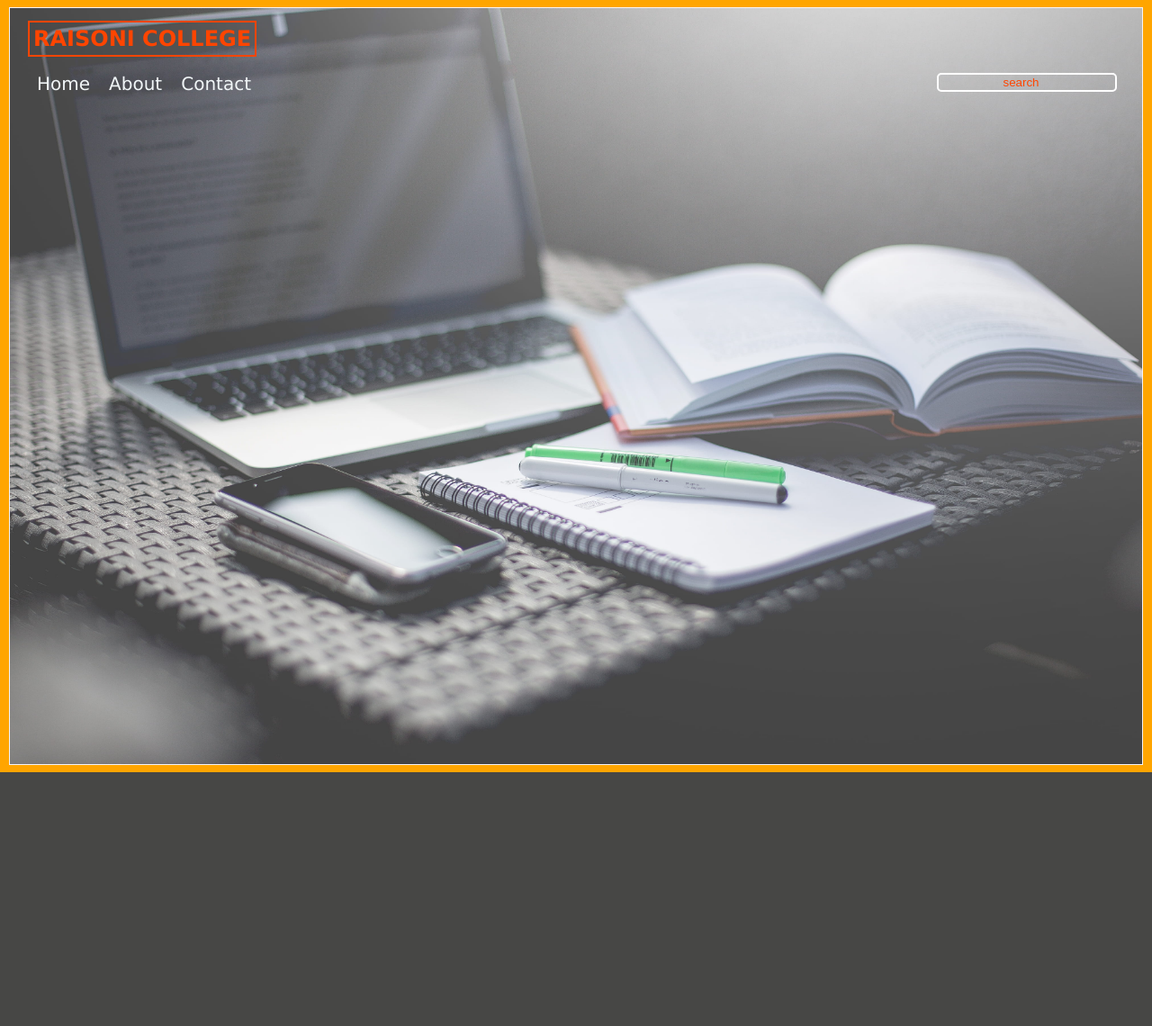
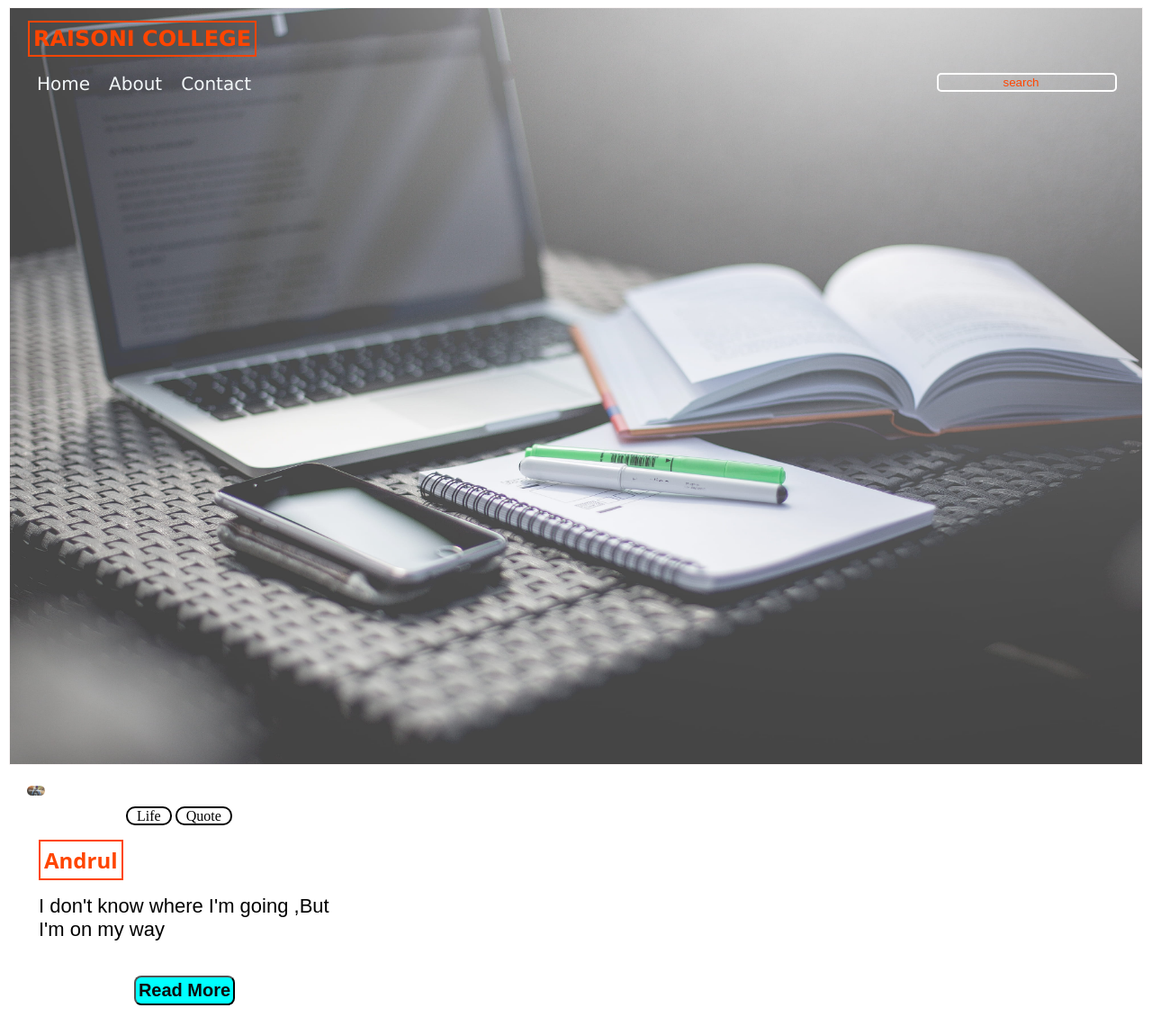
Before and after one commit to Andrul01/Raisoni, a PHP site: page /card/index.html in a window 1280 px wide. Shown: the whole page at 90% size. Before the commit the page ends 858 px from the top, so only its background shows below. Run offline with PHP 8.4, Linux system fonts and the light colour scheme.

Commit message:
added card folder

```diff
--- /dev/null
+++ b/card/index.html
@@ -0,0 +1,36 @@
+<!DOCTYPE html>
+<html lang="en">
+<head>
+    <meta charset="UTF-8">
+    <meta name="viewport" content="width=device-width, initial-scale=1.0">
+    <title>Document</title>
+    <link rel="stylesheet" href="../style.css">
+</head>
+<body>
+    <div class="nav">
+        <h1 >RAISONI COLLEGE</h1>
+        <ul>
+            <li><a href="home.html">Home</a></li>
+            <li><a href="about.html">About</a></li>
+            <li><a href="contact.html">Contact</a></li>
+            <input  id="i1" type="search" value="search">
+        </ul>
+    </div>
+    <div class="card">
+        <div class="image">
+            <img  width="350" src="andrul.jpg"/>
+        </div>
+        <div class="capsule">
+            <span>Life</span>
+            <span>Quote</span>
+        </div>
+        <div class="content">
+            <h1>Andrul</h1>
+            <p>I don't know where I'm going ,But I'm on my way</p>
+        </div>
+        <div class="button">
+            <button>Read More</button>
+        </div>
+    </div>
+</body>
+</html>
--- a/home.html
+++ b/home.html
@@ -34,7 +34,7 @@
         <a href=""><img src="./images/facebook.png"/></a>
     </div>
     <div class="admin">
-        <h4><a href="">&copy Andrul</a></h4>
+        <h4><a href="./card/index.html">&copy Andrul</a></h4>
     </div>
 </footer>
 </html>
--- a/index.html
+++ b/index.html
@@ -17,5 +17,7 @@
             <input  id="i1" type="search" value="search">
         </ul>
     </div>
+
+    </div>
 </body>
 </html>
--- a/script.js
+++ b/script.js
@@ -1 +1,3 @@
-console.log("dipendra")
+console.log("Name:Andrul")
+
+console.log("username:Andrul01")
--- a/style.css
+++ b/style.css
@@ -1,5 +1,5 @@
 body{
-    background-color:orange;
+    background-color:white;
     margin-left: 10px ;
     margin-right: 10px ;
 }
@@ -98,3 +98,49 @@
     text-align: center;
     color: aliceblue;
 }
+/* card css */
+@import url('https://fonts.googleapis.com/css2?family=Protest+Riot&display=swap');
+
+@import url('https://fonts.googleapis.com/css2?family=Black+Ops+One&family=Protest+Riot&display=swap');
+
+.card{
+    background-color:white;
+    width:350px;
+    border-radius: 20px ;
+    margin: 10px 10px 10px 10px;
+    padding: 10px 10px 10px 10px;
+}
+.image img{
+      border-radius: 20px;
+}
+.capsule{
+    padding: 10px 110px;
+
+}
+.capsule span{
+    border: 2px solid;
+    padding: 0px 10px 0px 10px  ;
+    border-radius: 10px;
+}
+.content{
+    padding: 13px;
+}
+.content h1{
+font-family: 'Black Ops One', system-ui;
+}
+.content p{
+    font-size: 22px;
+    font-family: 'Protest Riot', sans-serif;
+}
+.button{
+text-align: center;
+}
+.button button{
+    padding: 3px;
+    border-radius: 8px;
+    color: rgb(11, 12, 12);
+    background-color: aqua;
+    font-size: 20px;
+    margin: 3px;
+    font-weight: bold;
+}
```
Also changed, not shown: card/andrul.jpg (added).
